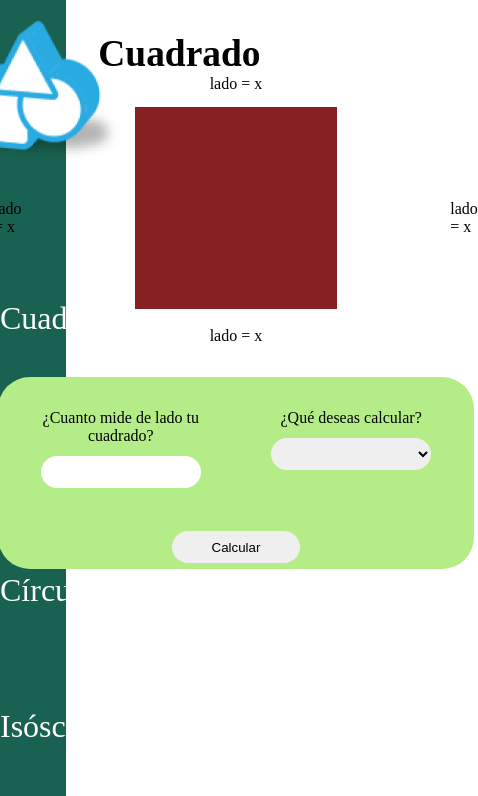
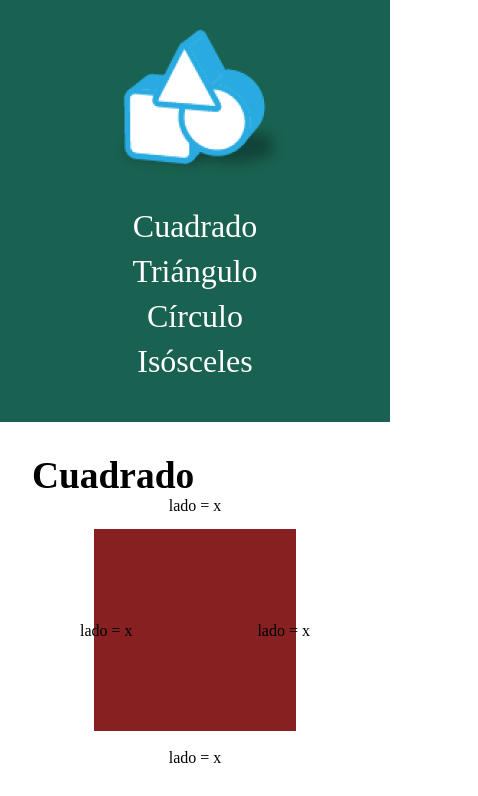
Before and after one commit to santiago9505/javascript-practico, a plain HTML site: page public/index.html in a window 390 px wide. Both pictures are taken after a click on the link "Cuadrado". Shown: the top 796 px of the page, 478 px wide, since content can reach past the window. Drawn offline with Linux system fonts and the light colour scheme.

Commit message:
responsive to deploy

```diff
--- a/public/assets/styles.css
+++ b/public/assets/styles.css
@@ -305,3 +305,138 @@ a {
   display: flex;
   gap: 3rem;
 }
+
+@media (max-width: 1148px) {
+  .medida3 {
+    right: 15rem;
+  }
+  .medida4 {
+    left: 15rem;
+  }
+  body {
+    flex-direction: column;
+  }
+  .header {
+    height: 20vh;
+    width: 100%;
+    flex-direction: row;
+    justify-content: space-between;
+    align-items: center;
+    align-content: center;
+  }
+  .menu__items {
+    margin: 2rem;
+    text-decoration: none;
+    list-style: none;
+    gap: 2rem;
+    flex-direction: row;
+    align-items: center;
+  }
+  .icon__container {
+    height: auto;
+    width: auto;
+    margin: 2rem;
+  }
+  .cuadradoSection {
+    width: 100%;
+  }
+  .trianguloSection {
+    width: 100%;
+  }
+  .circuloSection {
+    width: 100%;
+  }
+  .isoscelesSection {
+    width: 100%;
+  }
+}
+
+@media (max-width: 998px) {
+  .logic__container--triangle {
+    display: flex;
+    flex-direction: column;
+    columns: 5;
+  }
+  .container__form--triangle {
+    gap: 1rem;
+    flex-direction: column;
+    padding: 1rem;
+    background-color: #b4ed87;
+    height: auto;
+    border-radius: 2rem;
+  }
+}
+
+@media (max-width: 898px) {
+  .header {
+    height: 30vh;
+    width: 100%;
+    flex-direction: column;
+    justify-content: flex-start;
+    align-content: flex-start;
+  }
+  .icon__container {
+    height: auto;
+    width: 1rem;
+    margin: 0.5rem;
+  }
+  .menu__items {
+    height: auto;
+    margin: 0;
+  }
+}
+
+@media (max-width: 848px) {
+  .medida3 {
+    right: 8rem;
+  }
+  .medida4 {
+    left: 8rem;
+  }
+}
+
+@media (max-width: 611px) {
+  .header {
+    height: 50vh;
+    gap: 1rem;
+  }
+  .menu__items {
+    flex-direction: column;
+    gap: 0.5rem;
+  }
+  .medida3 {
+    right: 4rem;
+  }
+  .medida4 {
+    left: 4rem;
+  }
+
+  @media (max-width: 490px) {
+    .cuadradoSection {
+      height: auto;
+    }
+    .circuloSection {
+      height: auto;
+    }
+    .container__form {
+      height: auto;
+    }
+    .container__form--circle {
+      height: auto;
+    }
+    .logic__container {
+      gap: 1rem;
+      display: flex;
+      flex-direction: column;
+      justify-content: center;
+      padding: 1rem;
+      height: auto;
+      border-radius: 2rem;
+    }
+    .input__container {
+      display: flex;
+      justify-content: center;
+      align-items: center;
+    }
+  }
+}
```
Also changed, not shown: 1 other file.
